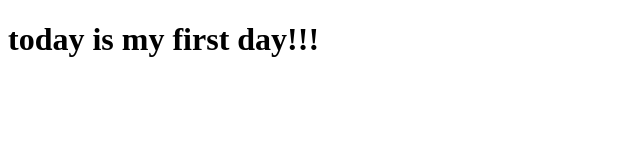
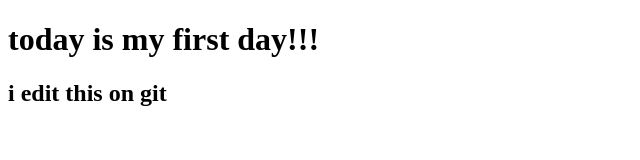
Before and after one commit to arcgrace/test-for-ubuntu-12-01, a plain HTML site: page index.html in a window 1280 px wide. Shown: the whole page, without its empty margins (0-640 px from the left). Drawn offline with Linux system fonts and the light colour scheme.

Commit message:
Update index.html
just for testing

```diff
--- a/index.html
+++ b/index.html
@@ -8,5 +8,7 @@
 <body>
    <h1>today is my first day!!!</h1>
 
+    <h2> i edit this on git </h2>
+
 </body>
 </html>
```
